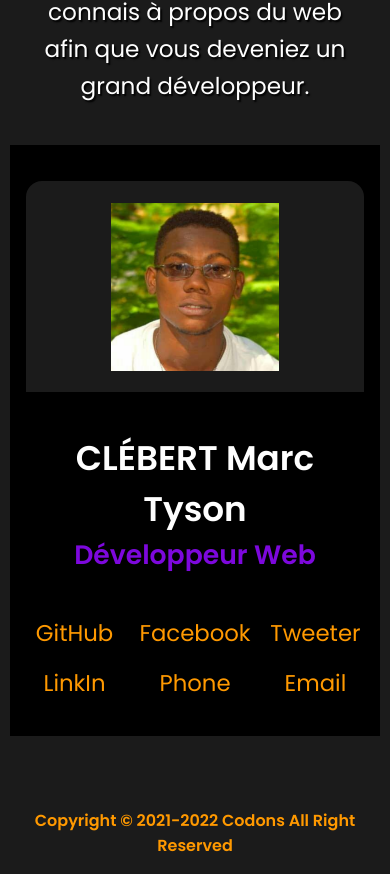
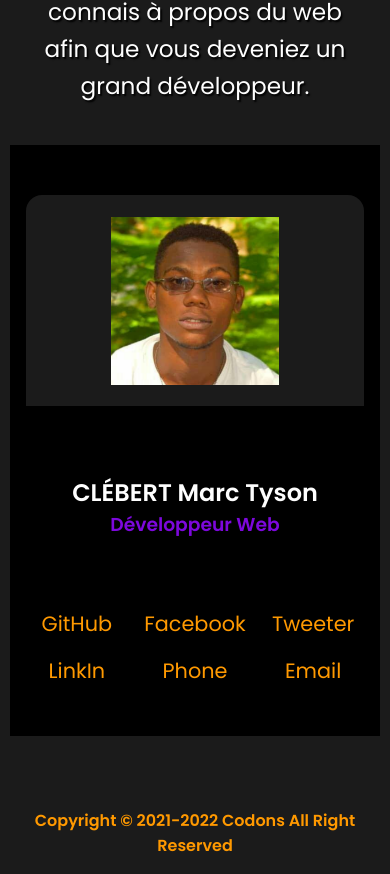
Before and after one commit to Tyson-9-Tech/Codons, a plain HTML site: page pages/about.html in a window 390 px wide. Shown: the part 891-1765 px from the top of the page. Drawn offline with Linux system fonts and the light colour scheme; a web font is replaced by a local one.

Commit message:
Initialisation du projet

```diff
--- a/css/about.css
+++ b/css/about.css
@@ -148,13 +148,13 @@
     }
 
     .card{
+        width: 100%;
         display: flex;
         flex-direction: column;
         justify-content: space-around;
         padding: 1rem;
         min-height: 50vh;
         margin: 0 auto;
-        font-size: calc(.3rem + 18px);
     }
 
     .cardImage{
@@ -189,6 +189,7 @@
         grid-template-columns: 1fr 1fr 1fr;
         text-align: center;
         grid-gap: 1rem;
+        font-size: calc(.3rem + 16px);
     }
     /* -------------------------------------- */
 }
```
